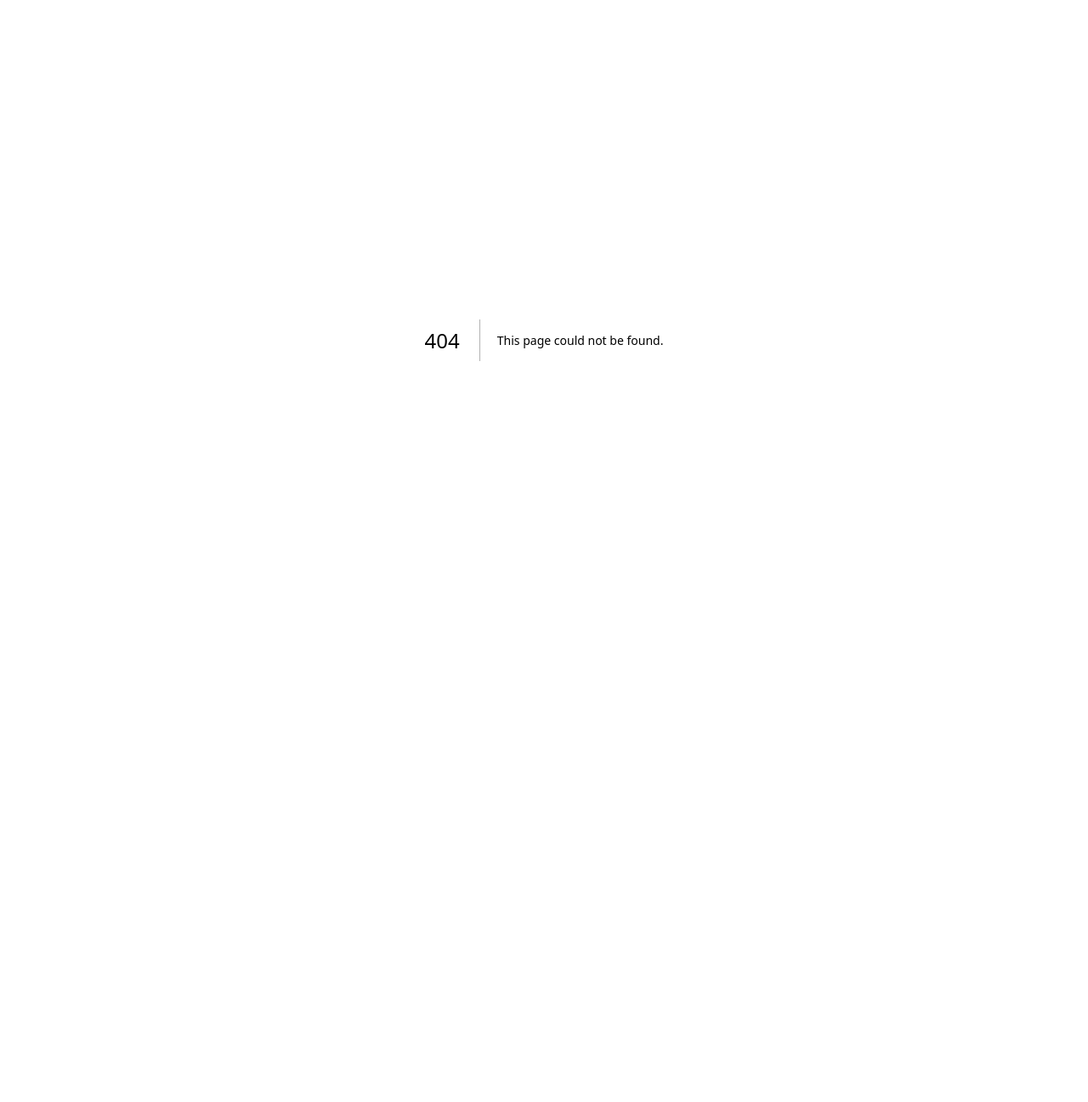
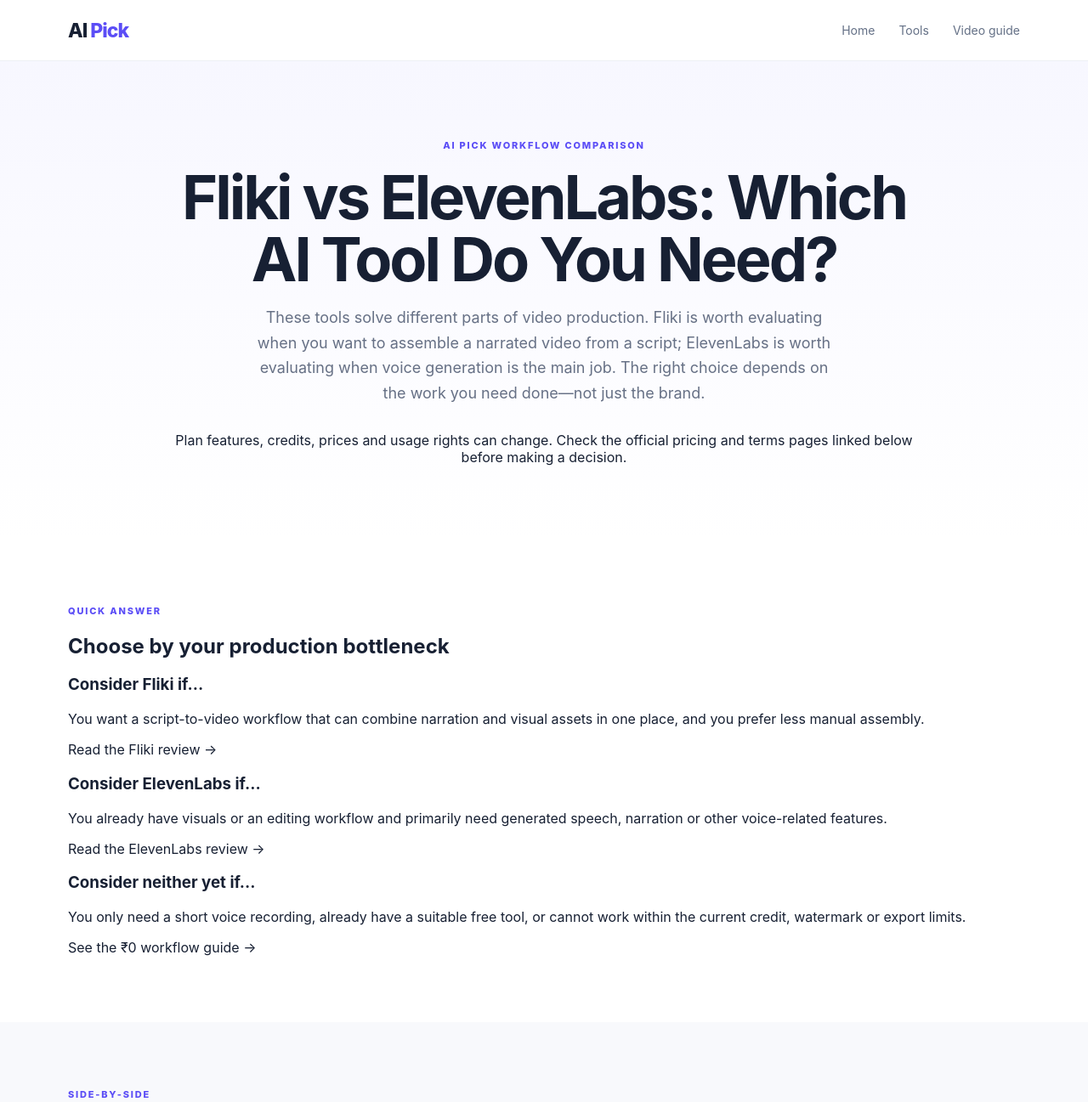
Before and after one commit to alenlenthang4/ai-pick, a Next.js app: page /guides/fliki-vs-elevenlabs in a window 1280 px wide. Before the commit this address had no page. Shown: the top 1297 px of the page at 85% size. Before the commit the page ends 800 px from the top, so only its background shows below. Built offline with nearby package versions, Linux system fonts and the light colour scheme.

Commit message:
Add practical Fliki vs ElevenLabs comparison guide

```diff
--- /dev/null
+++ b/app/guides/fliki-vs-elevenlabs/page.tsx
@@ -0,0 +1,154 @@
+import type { Metadata } from "next";
+
+export const metadata: Metadata = {
+  title: "Fliki vs ElevenLabs: Which AI Tool Do You Need? | AI Pick",
+  description:
+    "Compare Fliki and ElevenLabs by workflow, output, free-plan limits and use case. Find out whether you need script-to-video production or voice generation.",
+  alternates: { canonical: "/guides/fliki-vs-elevenlabs" },
+  openGraph: {
+    title: "Fliki vs ElevenLabs: Which AI Tool Do You Need?",
+    description:
+      "A practical workflow comparison of Fliki and ElevenLabs for creators, including what to check before choosing a plan.",
+    type: "article",
+  },
+};
+
+export default function FlikiVsElevenLabsGuide() {
+  return (
+    <main>
+      <nav className="nav">
+        <div className="wrap navInner">
+          <a className="brand" href="/">AI <span>Pick</span></a>
+          <div className="navLinks">
+            <a href="/">Home</a>
+            <a href="/tools">Tools</a>
+            <a href="/guides/best-free-ai-video-generators-youtube-india">Video guide</a>
+          </div>
+        </div>
+      </nav>
+
+      <article>
+        <header className="hero toolHero">
+          <div className="wrap heroInner">
+            <div className="eyebrow">AI PICK WORKFLOW COMPARISON</div>
+            <h1>Fliki vs ElevenLabs: Which AI Tool Do You Need?</h1>
+            <p className="heroText">
+              These tools solve different parts of video production. Fliki is worth
+              evaluating when you want to assemble a narrated video from a script;
+              ElevenLabs is worth evaluating when voice generation is the main job.
+              The right choice depends on the work you need done—not just the brand.
+            </p>
+            <p className="smallNote">
+              Plan features, credits, prices and usage rights can change. Check the
+              official pricing and terms pages linked below before making a decision.
+            </p>
+          </div>
+        </header>
+
+        <section className="section">
+          <div className="wrap">
+            <div className="kicker">QUICK ANSWER</div>
+            <h2>Choose by your production bottleneck</h2>
+            <div className="infoGrid">
+              <article className="infoCard">
+                <h3>Consider Fliki if…</h3>
+                <p>You want a script-to-video workflow that can combine narration and visual assets in one place, and you prefer less manual assembly.</p>
+                <a href="/tools/fliki">Read the Fliki review →</a>
+              </article>
+              <article className="infoCard">
+                <h3>Consider ElevenLabs if…</h3>
+                <p>You already have visuals or an editing workflow and primarily need generated speech, narration or other voice-related features.</p>
+                <a href="/tools/elevenlabs">Read the ElevenLabs review →</a>
+              </article>
+              <article className="infoCard">
+                <h3>Consider neither yet if…</h3>
+                <p>You only need a short voice recording, already have a suitable free tool, or cannot work within the current credit, watermark or export limits.</p>
+                <a href="/guides/make-youtube-videos-with-ai-zero-budget">See the ₹0 workflow guide →</a>
+              </article>
+            </div>
+          </div>
+        </section>
+
+        <section className="section soft">
+          <div className="wrap">
+            <div className="kicker">SIDE-BY-SIDE</div>
+            <h2>How the workflows differ</h2>
+            <div className="infoGrid">
+              <article className="infoCard">
+                <h3>Main job</h3>
+                <p><strong>Fliki:</strong> A script-to-video workflow, useful when narration and visual assembly are both part of the task.</p>
+                <p><strong>ElevenLabs:</strong> Voice and audio generation, useful when the video or audio edit is handled separately.</p>
+              </article>
+              <article className="infoCard">
+                <h3>What you should test</h3>
+                <p><strong>Fliki:</strong> Script control, scene selection, pronunciation, timing, export resolution and watermark behaviour.</p>
+                <p><strong>ElevenLabs:</strong> Voice quality, pronunciation, pacing, voice consistency, audio export and the rights attached to the plan.</p>
+              </article>
+              <article className="infoCard">
+                <h3>Free-plan checks</h3>
+                <p>For either service, verify the current credit allowance, reset period, export restrictions, commercial-use terms and whether your intended output can be made without paying.</p>
+              </article>
+            </div>
+          </div>
+        </section>
+
+        <section className="section">
+          <div className="wrap">
+            <div className="kicker">A FAIR TEST</div>
+            <h2>Compare them with the same short project</h2>
+            <p className="wideText">
+              Write a 30–60 second script and use the same text wherever the tool
+              supports that workflow. Listen for pronunciation errors and unnatural
+              pauses. For a video workflow, also check whether the visuals fit the
+              narration and whether you can control scene changes. Record how much
+              editing you had to do after export.
+            </p>
+            <div className="infoGrid">
+              <article className="infoCard">
+                <h3>Track the real cost</h3>
+                <p>Record how many credits the test consumes, whether a watermark appears, the export quality and whether the result requires a paid feature.</p>
+              </article>
+              <article className="infoCard">
+                <h3>Judge the finished result</h3>
+                <p>Compare clarity, editing time, consistency and suitability for your channel—not just the preview or marketing demo.</p>
+              </article>
+              <article className="infoCard">
+                <h3>Check official terms</h3>
+                <p><a href="https://fliki.ai/pricing" target="_blank" rel="noopener noreferrer">Fliki pricing</a> · <a href="https://try.elevenlabs.io/o4n1tq0cjr1b" target="_blank" rel="sponsored noreferrer">ElevenLabs plans</a></p>
+                <p className="smallNote">The ElevenLabs link may be an affiliate link. AI Pick may earn a commission if you sign up through it, at no extra cost to you.</p>
+              </article>
+            </div>
+          </div>
+        </section>
+
+        <section className="section soft">
+          <div className="wrap">
+            <div className="kicker">OUR RECOMMENDATION</div>
+            <h2>Pick the tool that removes the most work</h2>
+            <p className="wideText">
+              If your biggest bottleneck is assembling a narrated video, start with
+              Fliki. If your visuals and editing are already handled and you need
+              stronger control over generated speech, evaluate ElevenLabs. If you
+              are unsure, test one small project in each free allowance before
+              committing money. This is a workflow-based recommendation, not a claim
+              that one service is universally better.
+            </p>
+            <p className="wideText">
+              <a href="/tools">Browse all AI Pick tools →</a> ·{" "}
+              <a href="/guides/best-free-ai-video-generators-youtube-india">Compare video-generation options →</a>
+            </p>
+          </div>
+        </section>
+      </article>
+
+      <footer className="footer">
+        <div className="wrap footerInner">
+          <a className="brand" href="/">AI <span>Pick</span></a>
+          <div className="footerNote">
+            <a href="/about">About</a> · <a href="/affiliate-disclosure">Affiliate disclosure</a> · <a href="/privacy">Privacy</a>
+          </div>
+        </div>
+      </footer>
+    </main>
+  );
+}
```
